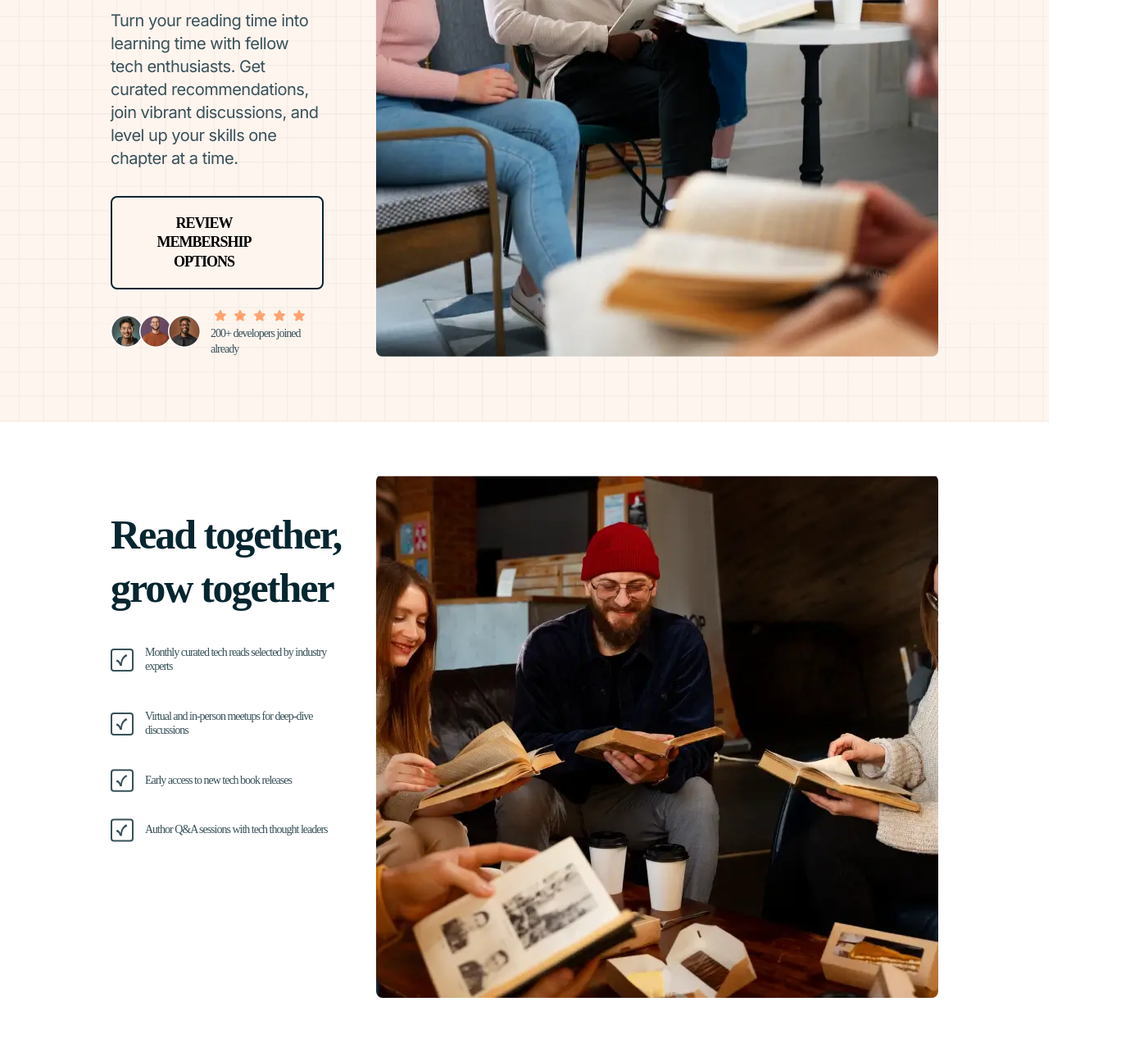
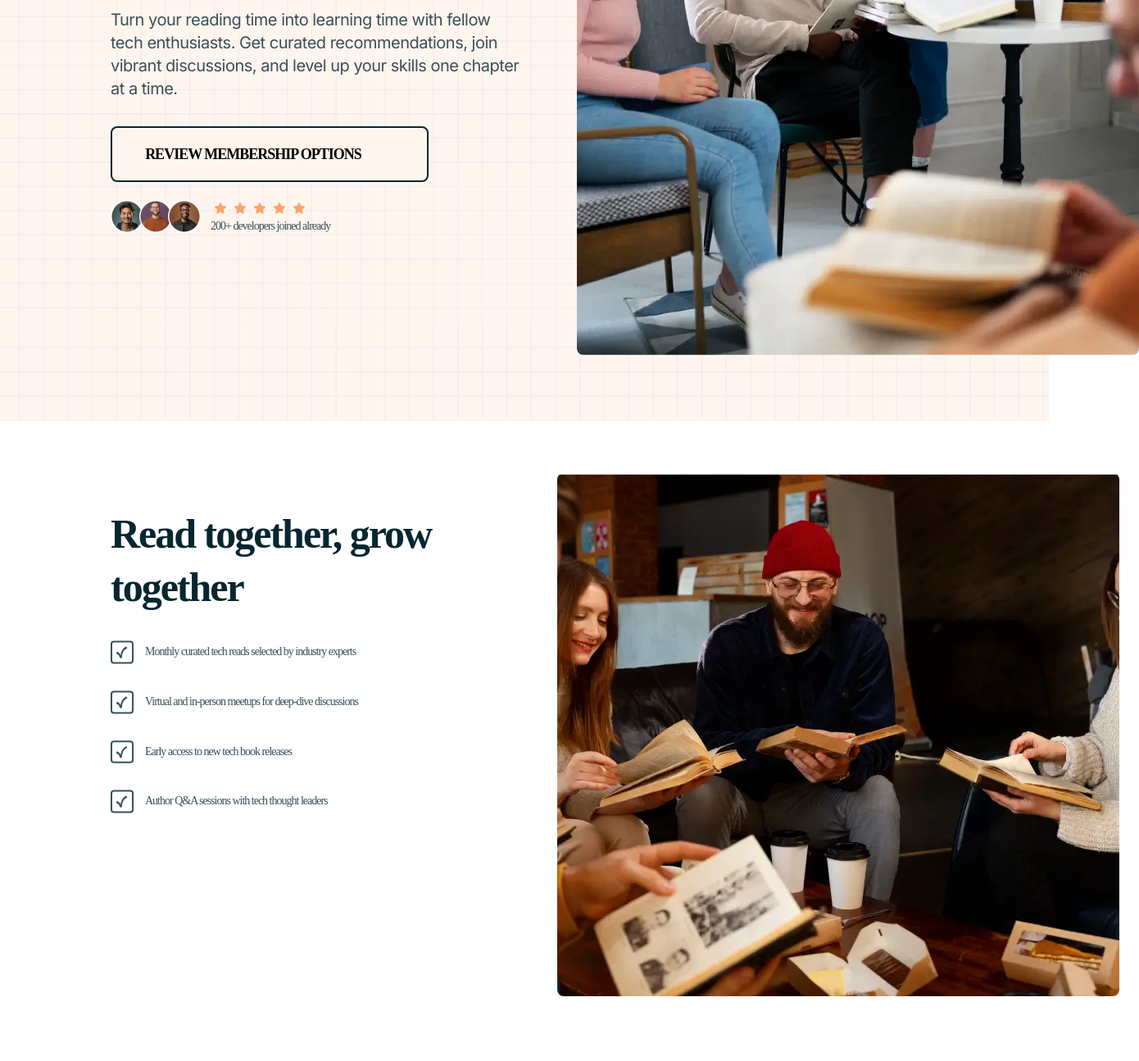
Before and after one commit to saviita/tech-book-landing, a website built with Vite: page src/index.html in a window 1280 px wide. Shown: the part 426-1720 px from the top of the page at 82% size, 1390 px wide, since content can reach past the window. Built offline with nearby package versions, Linux system fonts and the light colour scheme; some packages are replaced by stand-ins of ours; files whose address does not match are found by name; a web font is replaced by a local one.

Commit message:
20/02_02

```diff
--- a/src/scss/blocks/hero.scss
+++ b/src/scss/blocks/hero.scss
@@ -3,6 +3,7 @@
 .hero {
 	display: flex;
 	flex-direction: column;
+	align-items: center;
 	gap: 64px;
 
 	@include responsive(laptop) {
@@ -12,6 +13,11 @@
 	&__title {
 		margin: 0;
 		margin-bottom: 24px;
+	}
+
+	&__info {
+		width: 50%;
+		flex-shrink: 0;
 	}
 
 	&__text {
--- a/src/scss/blocks/journey.scss
+++ b/src/scss/blocks/journey.scss
@@ -45,6 +45,7 @@
 		}
 
 		@include responsive(laptop) {
+			justify-content: space-between;
 			flex-direction: row;
 			gap: 48px;
 		}
--- a/src/scss/blocks/member.scss
+++ b/src/scss/blocks/member.scss
@@ -3,6 +3,7 @@
 .member {
 	display: grid;
 	grid-template-columns: 1fr;
+	align-items: center;
 	gap: 24px;
 
 	@include responsive(tablet) {
@@ -78,5 +79,9 @@
 			background-image: url(../../assets/images/pattern-glow.svg);
 			z-index: -1;
 		}
+
+		@include responsive(laptop) {
+			min-width: 302px;
+		}
 	}
 }
--- a/src/scss/blocks/section.scss
+++ b/src/scss/blocks/section.scss
@@ -11,6 +11,13 @@
 
 	&__title {
 		margin-bottom: 24px;
+	}
+
+	&__info {
+		@include responsive(laptop) {
+			width: 50%;
+			flex-shrink: 0;
+		}
 	}
 
 	&__items {
```
